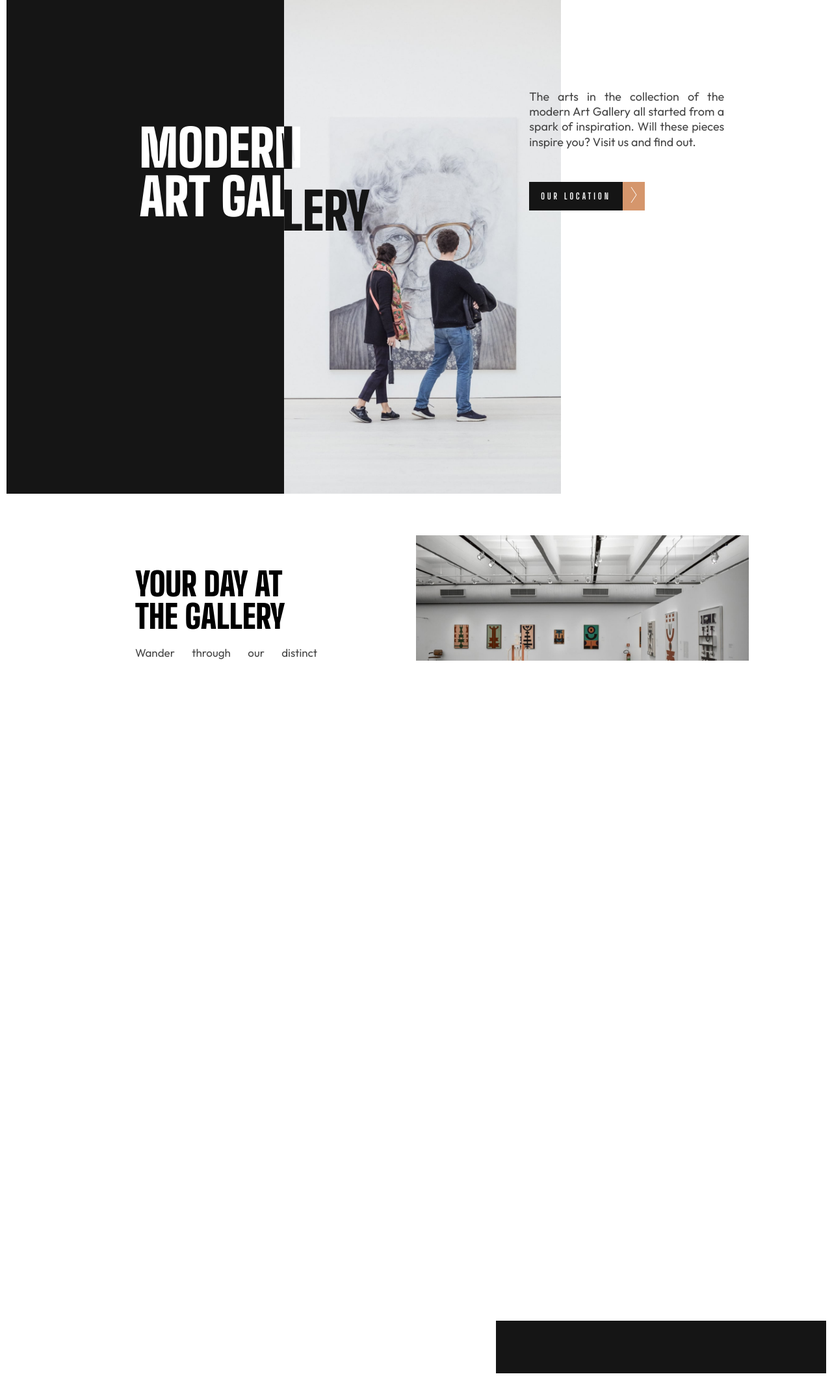
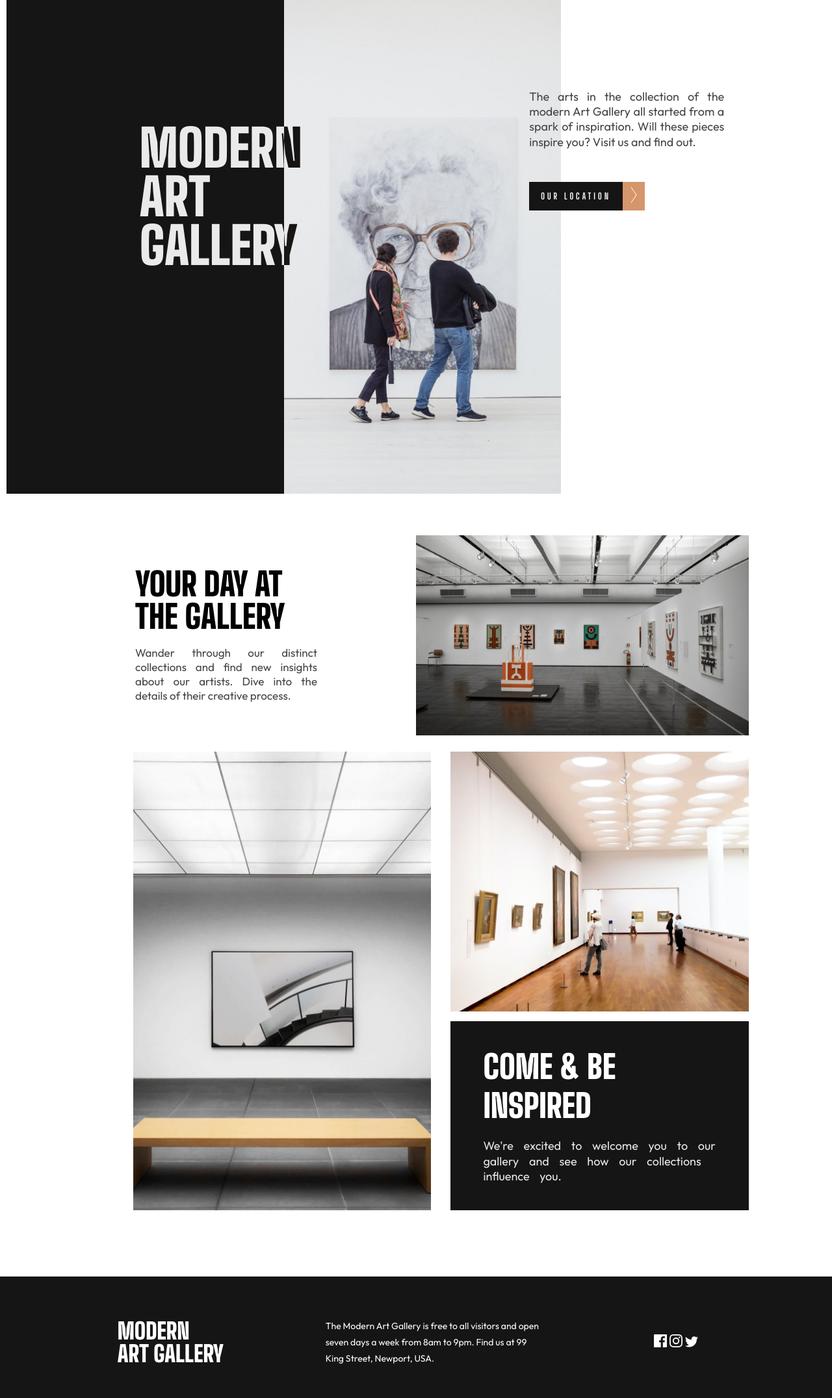
Before and after one commit to philipmontford/Modern-Art-Gallery, a plain HTML site: page index.html in a window 1280 px wide. Shown: the whole page at 65% size. Before the commit the page ends 2114 px from the top, so only its background shows below. Drawn offline with Linux system fonts and the light colour scheme.

Commit message:
Updated File
NEW Update

```diff
--- a/index.html
+++ b/index.html
@@ -12,13 +12,7 @@
 
     <div class="home-gallery">
         <div class="gallery-header">
-            <h1 class="modern">Modern Art gal</h1>
-            <div class="rem-text">
-                <h1>LERY</h1>
-            </div>
-            <div class="i-text">
-                <h1>I</h1>
-            </div>
+            <h1>Modern <br> Art Gallery</h1>
         </div>
 
         <div class="gallery-hero-img"></div>
@@ -65,7 +59,7 @@
             <div class="second-item-text">
                 <h2>come & be inspired</h2>
                 <p>
-                    We're excited to welcome you to ourgallery and see how our collections
+                    We're excited to welcome you to our <br> gallery and see how our collections <br>
                     influence you.
                 </p>
             </div>
@@ -82,9 +76,15 @@
             </p>
         </div>
         <div class="footer-socials">
-            <img src="images/icon-facebook.svg" alt="facebook-logo">
-            <img src="images/icon-instagram.svg" alt="instagram-logo">
-            <img src="images/icon-twitter.svg" alt="twitter-logo">
+            <svg width="20" height="20" xmlns="http://www.w3.org/2000/svg">
+                <path d="M18.896 0H1.104C.494 0 0 .494 0 1.104v17.793C0 19.506.494 20 1.104 20h9.58v-7.745H8.076V9.237h2.606V7.01c0-2.583 1.578-3.99 3.883-3.99 1.104 0 2.052.082 2.329.119v2.7h-1.598c-1.254 0-1.496.597-1.496 1.47v1.928h2.989l-.39 3.018h-2.6V20h5.098c.608 0 1.102-.494 1.102-1.104V1.104C20 .494 19.506 0 18.896 0Z" fill="#FFF"/>
+            </svg>
+            <svg width="20" height="20" xmlns="http://www.w3.org/2000/svg">
+                <path d="M10 1.802c2.67 0 2.987.01 4.042.059 2.71.123 3.975 1.409 4.099 4.099.048 1.054.057 1.37.057 4.04 0 2.672-.01 2.988-.057 4.042-.124 2.687-1.387 3.975-4.1 4.099-1.054.048-1.37.058-4.041.058-2.67 0-2.987-.01-4.04-.058-2.718-.124-3.977-1.416-4.1-4.1-.048-1.054-.058-1.37-.058-4.041 0-2.67.01-2.986.058-4.04.124-2.69 1.387-3.977 4.1-4.1 1.054-.048 1.37-.058 4.04-.058ZM10 0C7.284 0 6.944.012 5.877.06 2.246.227.227 2.242.061 5.877.01 6.944 0 7.284 0 10s.012 3.057.06 4.123c.167 3.632 2.182 5.65 5.817 5.817 1.067.048 1.407.06 4.123.06s3.057-.012 4.123-.06c3.629-.167 5.652-2.182 5.816-5.817.05-1.066.061-1.407.061-4.123s-.012-3.056-.06-4.122C19.777 2.249 17.76.228 14.124.06 13.057.01 12.716 0 10 0Zm0 4.865a5.135 5.135 0 1 0 0 10.27 5.135 5.135 0 0 0 0-10.27Zm0 8.468a3.333 3.333 0 1 1 0-6.666 3.333 3.333 0 0 1 0 6.666Zm5.338-9.87a1.2 1.2 0 1 0 0 2.4 1.2 1.2 0 0 0 0-2.4Z" fill="#FFF"/>
+            </svg>
+            <svg width="20" height="17" xmlns="http://www.w3.org/2000/svg">
+                <path d="M20 2.172a8.192 8.192 0 0 1-2.357.646 4.11 4.11 0 0 0 1.805-2.27 8.22 8.22 0 0 1-2.606.996A4.096 4.096 0 0 0 13.847.248c-2.65 0-4.596 2.472-3.998 5.037A11.648 11.648 0 0 1 1.392 1a4.109 4.109 0 0 0 1.27 5.478 4.086 4.086 0 0 1-1.858-.513c-.045 1.9 1.318 3.679 3.291 4.075a4.113 4.113 0 0 1-1.853.07 4.106 4.106 0 0 0 3.833 2.849A8.25 8.25 0 0 1 0 14.658a11.616 11.616 0 0 0 6.29 1.843c7.618 0 11.923-6.434 11.663-12.205A8.354 8.354 0 0 0 20 2.172Z" fill="#FFF"/>
+            </svg>
         </div>
     </footer>
 
--- a/style.css
+++ b/style.css
@@ -1,5 +1,5 @@
-@import url('https://fonts.googleapis.com/css2?family=Big+Shoulders+Display:wght@400;500;700;800;900&display=swap');
-@import url('https://fonts.googleapis.com/css2?family=Outfit:wght@300;400;500&display=swap');
+@import url("https://fonts.googleapis.com/css2?family=Big+Shoulders+Display:wght@400;500;700;800;900&display=swap");
+@import url("https://fonts.googleapis.com/css2?family=Outfit:wght@300;400;500&display=swap");
 
 * {
   box-sizing: border-box;
@@ -25,13 +25,16 @@ img {
   height: auto;
 }
 
-h1, h2, h3, h5 {
-    font-family: 'Big Shoulders Display', cursive;
+h1,
+h2,
+h3,
+h5 {
+  font-family: "Big Shoulders Display", cursive;
   font-weight: 900;
 }
 
 p {
-    font-family: 'Outfit', sans-serif;
+  font-family: "Outfit", sans-serif;
   font-weight: 400;
   line-height: 1.3;
   text-align: justify;
@@ -69,24 +72,11 @@ a {
   color: var(--white);
   font-size: 79px;
   text-transform: uppercase;
+  mix-blend-mode: difference;
 }
 
 .hide {
   display: none;
-}
-
-.rem-text h1 {
-    position: absolute;
-    top: 37.7%;
-    left: 99.4%;
-    color: var(--almost-black);
-}
-
-.i-text h1 {
-    position: absolute;
-    left: 99.3%;
-    font-size: 82px;
-    color: var(--almost-black);
 }
 
 .gallery-hero-img {
@@ -105,7 +95,6 @@ a {
   display: none;
 }
 
-
 .gallery-text p {
   width: 300px;
   color: var(--dark-gray);
@@ -118,7 +107,7 @@ a {
 }
 
 .btn {
-    font-family: 'Big Shoulders Display', cursive;
+  font-family: "Big Shoulders Display", cursive;
   background: var(--almost-black);
   color: var(--white);
   padding: 12px 18px;
@@ -147,7 +136,6 @@ a {
   background: var(--almost-black);
 }
 
-
 /* gallery items style rules */
 
 .gallery-intro {
@@ -169,7 +157,7 @@ a {
   font-size: 50px;
   text-transform: uppercase;
   font-weight: 900;
-    line-height: 1.0;
+  line-height: 1;
   margin-bottom: 20px;
 }
 
@@ -224,23 +212,24 @@ a {
 .second-item-text {
   width: 100%;
   height: auto;
-    padding:  40px 50px;
+  padding: 40px 50px;
   background: var(--almost-black);
 }
 
 .second-item-text h2 {
   width: 250px;
   color: var(--white);
-    font-size: 35px;
+  font-size: 50px;
   margin-bottom: 20px;
   text-transform: uppercase;
 }
 
 .second-item-text p {
-    width: 250px;
-    font-size: 14px;
+  width: 400px;
+  font-size: 18px;
   color: var(--white);
   opacity: 0.9;
+  word-spacing: 12px;
 }
 
 /* footer style rules */
@@ -260,7 +249,7 @@ footer h3 {
   color: var(--white);
   text-transform: uppercase;
   font-size: 35px;
-    line-height: 1.0;
+  line-height: 1;
   padding-left: 8%;
 }
 
@@ -270,16 +259,16 @@ footer h3 {
   line-height: 25px;
 }
 
-.footer-socials img {
+.footer-socials {
   float: left;
   display: block;
   margin-left: 20px;
   cursor: pointer;
+  padding-right: 10%;
 }
 
-.footer-socials img:first-child {
-    margin-left: 0;
-}
+/* .footer-socials img:first-child {
+    margin-left: 0; */
 
 .footer-socials img:hover,
 .footer-socials img:active {
@@ -331,7 +320,7 @@ footer h3 {
   color: var(--white);
   width: 25px;
   font-size: 50px;
-    line-height: 1.0;
+  line-height: 1;
   text-transform: uppercase;
 }
 
@@ -363,7 +352,7 @@ footer h3 {
   color: var(--almost-black);
   text-transform: uppercase;
   font-size: 35px;
-    line-height: 1.0;
+  line-height: 1;
   padding-left: 0;
 }
 
@@ -373,19 +362,16 @@ footer h3 {
   line-height: 25px;
 }
 
-.location-footer-socials img {
+.location-footer-socials {
   float: left;
   display: block;
-    margin-left: 20px;
+  margin-left: 0rem;
   cursor: pointer;
+  margin-right: 20rem;
 }
 
-.location-footer-socials img:first-child {
-    margin-left: 0;
-}
-
-.location-footer-socials img:hover,
-.location-footer-socials img:active {
+.location-footer-socials :hover,
+.location-footer-socials :active {
   background: var(--white);
 }
 
@@ -459,7 +445,6 @@ footer h3 {
   .gallery-intro-image img {
     display: block;
   }
-
 
   .gallery-image-items {
     width: 100%;
```
Also changed, not shown: location.html (+9 -3 lines). Lines whose indentation alone changed are shown as unchanged.
